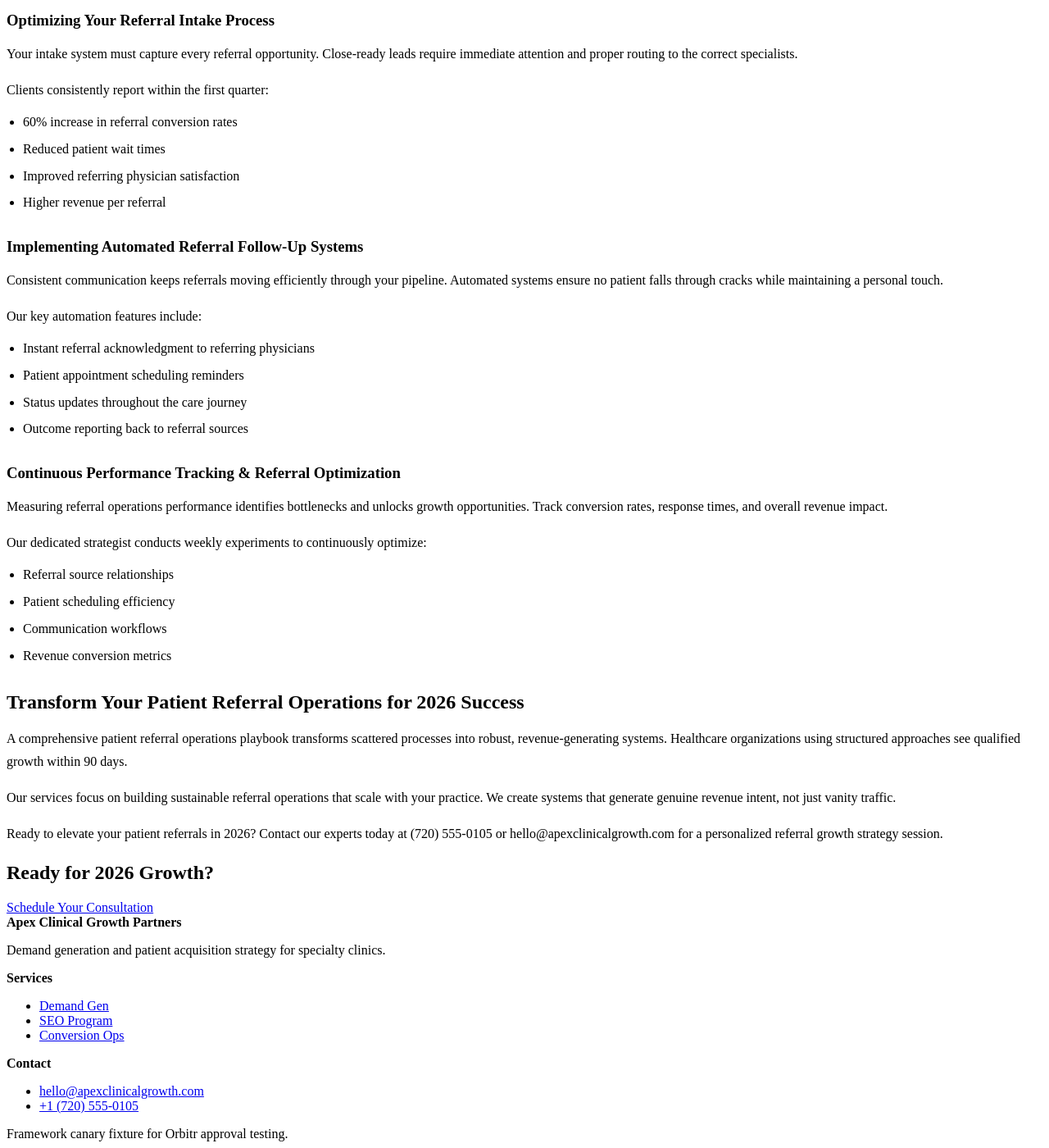
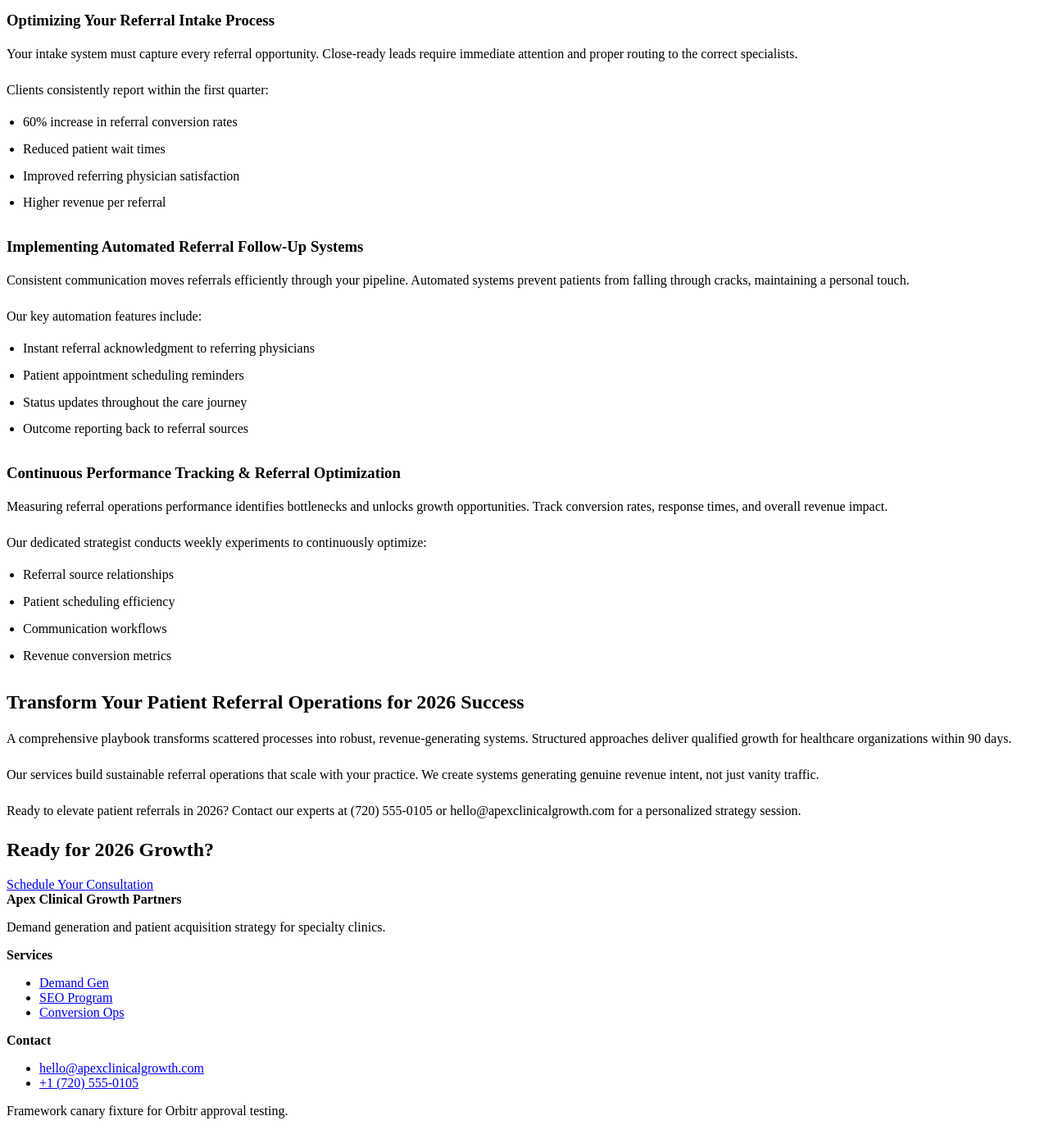
Before and after one commit to prjctlphbt/orbitr-canary-angular-20260228, a Jekyll site: the page angular-referral-ops-playbook-20260228142149.html, which Jekyll copies as it is, in a window 1280 px wide and 1400 px high, scrolled down 607 px. Shown: the whole window at 82% size. Built offline with Jekyll 4.4.1, drawn with Linux system fonts in a browser that asks for light colours; after the commit the page ends 1979 px from its top, so only the background shows below that.

Commit message:
Refresh and update content: angular-referral-ops-playbook-20260228142149.html

```diff
--- a/angular-referral-ops-playbook-20260228142149.html
+++ b/angular-referral-ops-playbook-20260228142149.html
@@ -102,16 +102,16 @@
 <main class="page-main">
 <section class="page-hero landing-hero">
 <div class="container">
-<h1>Patient Referral Operations Playbook 2026: Drive Healthcare Growth</h1>
+<h1 translate="no">Patient Referral Operations Playbook 2026: Drive Healthcare Growth</h1>
 <a class="cta" href="/services/">Get Your 2026 Playbook</a>
 </div>
 </section>
 <section class="landing-content">
 <div class="container orbitr-generated-content">
-<h1>Patient Referral Operations Playbook 2026: Drive Healthcare Growth</h1>
+<h1 translate="no">Patient Referral Operations Playbook 2026: Drive Healthcare Growth</h1>
 <p>Your patient referral operations playbook is critical for growth in 2026. Most healthcare organizations lose 40% of referrals due to broken processes and missed follow-ups.</p>
 <p>Apex Clinical Growth Partners, serving the Denver, CO community, specializes in creating systematic approaches that convert referral intent into sustainable revenue growth.</p>
-<h2>Why a 2026 Patient Referral Operations Playbook is Crucial for Growth</h2>
+<h2 translate="no">Why a 2026 Patient Referral Operations Playbook is Crucial for Growth</h2>
 <p>Effective referral operations directly impact your bottom line. Without a structured patient referral operations playbook, practices experience:</p>
 <ul>
 <li>Lost revenue from missed referral opportunities</li>
@@ -120,8 +120,8 @@
 <li>Wasted marketing budget on unqualified leads</li>
 </ul>
 <p>Our team empowers healthcare organizations to scale qualified patient pipelines without wasting budget on vanity traffic.</p>
-<h2>Key Components of a High-Performing Referral Operations Playbook</h2>
-<h3>Optimizing Your Referral Intake Process</h3>
+<h2 translate="no">Key Components of a High-Performing Referral Operations Playbook</h2>
+<h3 translate="no">Optimizing Your Referral Intake Process</h3>
 <p>Your intake system must capture every referral opportunity. Close-ready leads require immediate attention and proper routing to the correct specialists.</p>
 <p>Clients consistently report within the first quarter:
 <ul>
@@ -130,8 +130,8 @@
 <li>Improved referring physician satisfaction</li>
 <li>Higher revenue per referral</li>
 </ul></p>
-<h3>Implementing Automated Referral Follow-Up Systems</h3>
-<p>Consistent communication keeps referrals moving efficiently through your pipeline. Automated systems ensure no patient falls through cracks while maintaining a personal touch.</p>
+<h3 translate="no">Implementing Automated Referral Follow-Up Systems</h3>
+<p>Consistent communication moves referrals efficiently through your pipeline. Automated systems prevent patients from falling through cracks, maintaining a personal touch.</p>
 <p>Our key automation features include:
 <ul>
 <li>Instant referral acknowledgment to referring physicians</li>
@@ -139,7 +139,7 @@
 <li>Status updates throughout the care journey</li>
 <li>Outcome reporting back to referral sources</li>
 </ul></p>
-<h3>Continuous Performance Tracking &amp; Referral Optimization</h3>
+<h3 translate="no">Continuous Performance Tracking &amp; Referral Optimization</h3>
 <p>Measuring referral operations performance identifies bottlenecks and unlocks growth opportunities. Track conversion rates, response times, and overall revenue impact.</p>
 <p>Our dedicated strategist conducts weekly experiments to continuously optimize:
 <ul>
@@ -148,15 +148,15 @@
 <li>Communication workflows</li>
 <li>Revenue conversion metrics</li>
 </ul></p>
-<h2>Transform Your Patient Referral Operations for 2026 Success</h2>
-<p>A comprehensive patient referral operations playbook transforms scattered processes into robust, revenue-generating systems. Healthcare organizations using structured approaches see qualified growth within 90 days.</p>
-<p>Our services focus on building sustainable referral operations that scale with your practice. We create systems that generate genuine revenue intent, not just vanity traffic.</p>
-<p>Ready to elevate your patient referrals in 2026? Contact our experts today at (720) 555-0105 or hello@apexclinicalgrowth.com for a personalized referral growth strategy session.</p>
+<h2 translate="no">Transform Your Patient Referral Operations for 2026 Success</h2>
+<p>A comprehensive playbook transforms scattered processes into robust, revenue-generating systems. Structured approaches deliver qualified growth for healthcare organizations within 90 days.</p>
+<p>Our services build sustainable referral operations that scale with your practice. We create systems generating genuine revenue intent, not just vanity traffic.</p>
+<p>Ready to elevate patient referrals in 2026? Contact our experts at (720) 555-0105 or hello@apexclinicalgrowth.com for a personalized strategy session.</p>
 </div>
 </section>
 <section class="landing-cta">
 <div class="container">
-<h2>Ready for 2026 Growth?</h2>
+<h2 translate="no">Ready for 2026 Growth?</h2>
 <a class="cta" href="/services/">Schedule Your Consultation</a>
 </div>
 </section>
```
Also changed, not shown: other parts of angular-referral-ops-playbook-20260228142149.html (+2 -2 lines).
